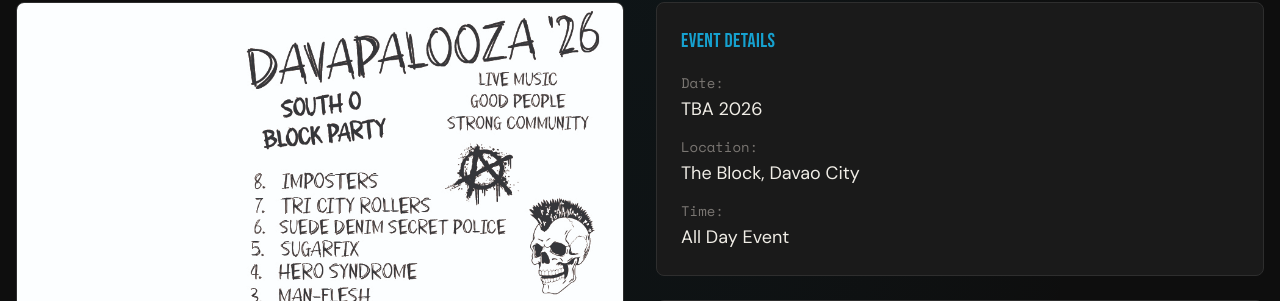
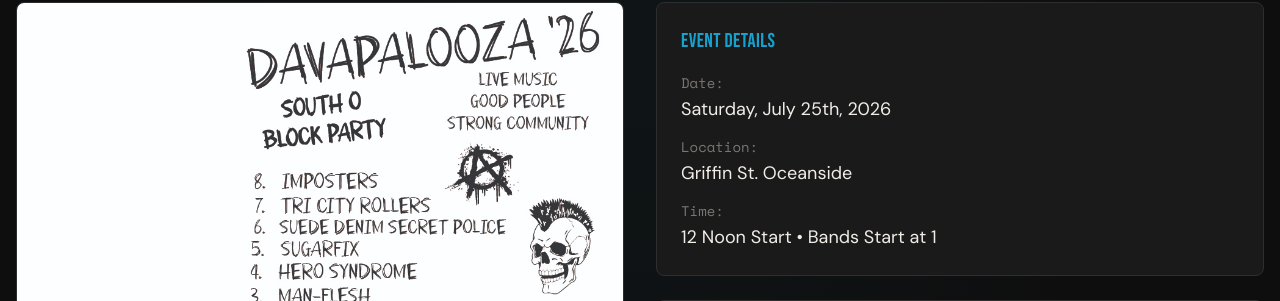
Before and after one commit to Chrisocal21/davapalooza, a Next.js app: page /lineup in a window 1280 px wide. Shown: the part 336-637 px from the top of the page. Built offline with nearby package versions, Linux system fonts and the light colour scheme; no server answers.

Commit message:
Update event details: July 25th at Griffin St. Oceanside, 12pm start

```diff
--- a/app/lineup/page.tsx
+++ b/app/lineup/page.tsx
@@ -55,15 +55,15 @@ export default function LineupPage() {
                   <div className="space-y-3 text-text">
                     <div>
                       <span className="text-muted font-mono text-sm">Date:</span>
-                      <p className="text-lg">TBA 2026</p>
+                      <p className="text-lg">Saturday, July 25th, 2026</p>
                     </div>
                     <div>
                       <span className="text-muted font-mono text-sm">Location:</span>
-                      <p className="text-lg">The Block, Davao City</p>
+                      <p className="text-lg">Griffin St. Oceanside</p>
                     </div>
                     <div>
                       <span className="text-muted font-mono text-sm">Time:</span>
-                      <p className="text-lg">All Day Event</p>
+                      <p className="text-lg">12 Noon Start • Bands Start at 1</p>
                     </div>
                   </div>
                 </Card>
```
